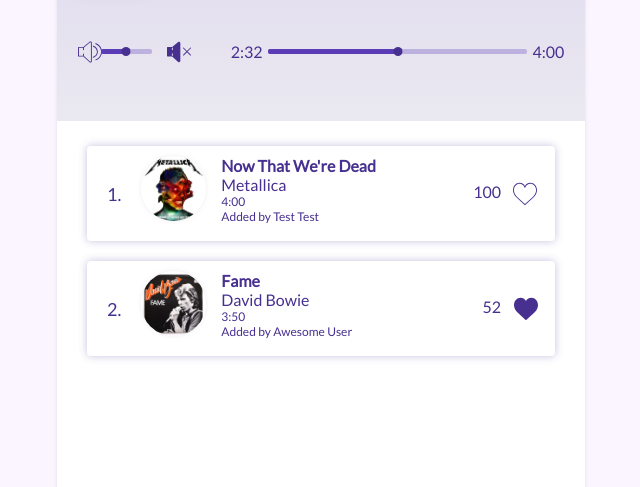
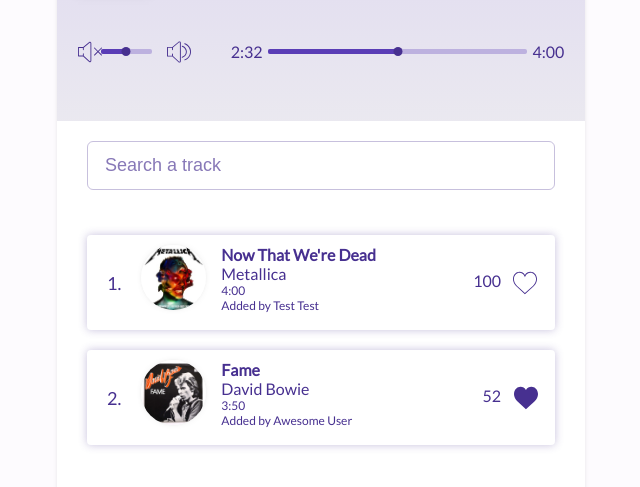
Before and after one commit to vladbash/da.radio-html, a website built with Parcel: page src/index.html in a window 1280 px wide. Shown: the part 123-610 px from the top of the page, without its empty margins (319-959 px from the left). Built offline with nearby package versions, Linux system fonts and the light colour scheme.

Commit message:
added search field to tracklist

```diff
--- a/src/index.html
+++ b/src/index.html
@@ -47,7 +47,7 @@
                             <div class="player__controls__forward w15 control">
                                 <div>
                                     <svg>
-                                        <use xlink:href="#volume"></use>
+                                        <use xlink:href="#mute-outline"></use>
                                     </svg>
                                 </div>
                             </div>
@@ -60,7 +60,7 @@
                             <div class="player__controls__deal--pause w15 control">
                                 <div>
                                     <svg>
-                                        <use xlink:href="#mute"></use>
+                                        <use xlink:href="#volume"></use>
                                     </svg>
                                 </div>
                             </div>
@@ -78,6 +78,11 @@
                         <div class="player_total-time w12 align-center valign-center talign-center column">
                             <span>4:00</span></div>
                     </div>
+                </div>
+            </div>
+            <div class="player__list p5__y column search-block">
+                <div class="m30__x m15__y search-container">
+                    <input class="search-input" type="text" placeholder="Search a track">
                 </div>
             </div>
             <div class="player__list p15__y column">
--- a/src/scss/_flex.scss
+++ b/src/scss/_flex.scss
@@ -88,6 +88,13 @@
       }
     }
   }
+  &.m5 {
+    margin: 5px;
+    &__y {
+      // margin-top: 5px;
+      margin-bottom: 5px;
+    }
+  }
   &.p15 {
     padding: 15px;
     &__y {
@@ -95,6 +102,15 @@
     }
     &__x {
       padding: 0 15px;
+    }
+  }
+  &.p5 {
+    padding: 5px;
+    &__y {
+      padding: 5px 0;
+    }
+    &__x {
+      padding: 0 5px;
     }
   }
   &.m5 {
--- a/src/style.scss
+++ b/src/style.scss
@@ -3,7 +3,7 @@
 @import "./scss/flex";
 
 body {
-    background: rgb(250, 245, 254);
+    background: rgba(250, 245, 254, 0.3);
 }
 
 .control {
@@ -24,6 +24,29 @@
     @media screen and (min-width: 820px) and (max-width: 1200px) {
       max-width: 100vw;
   }
+}
+
+.search {
+    &-block {
+        min-height: 65px;
+    }
+    &-container {
+        padding: 10px 15px;
+        border: 1px solid rgba($primary-color, 0.3);
+        border-radius: 6px;
+    }
+
+    &-input {
+        width: 100%;
+        height: 25px;
+        outline: none;
+        border: none;
+        font-size: 18px;
+        color: $primary-color;
+        &::placeholder {
+            color: rgba($primary-color, 0.65);
+        }
+    }
 }
 
 .round {
```
